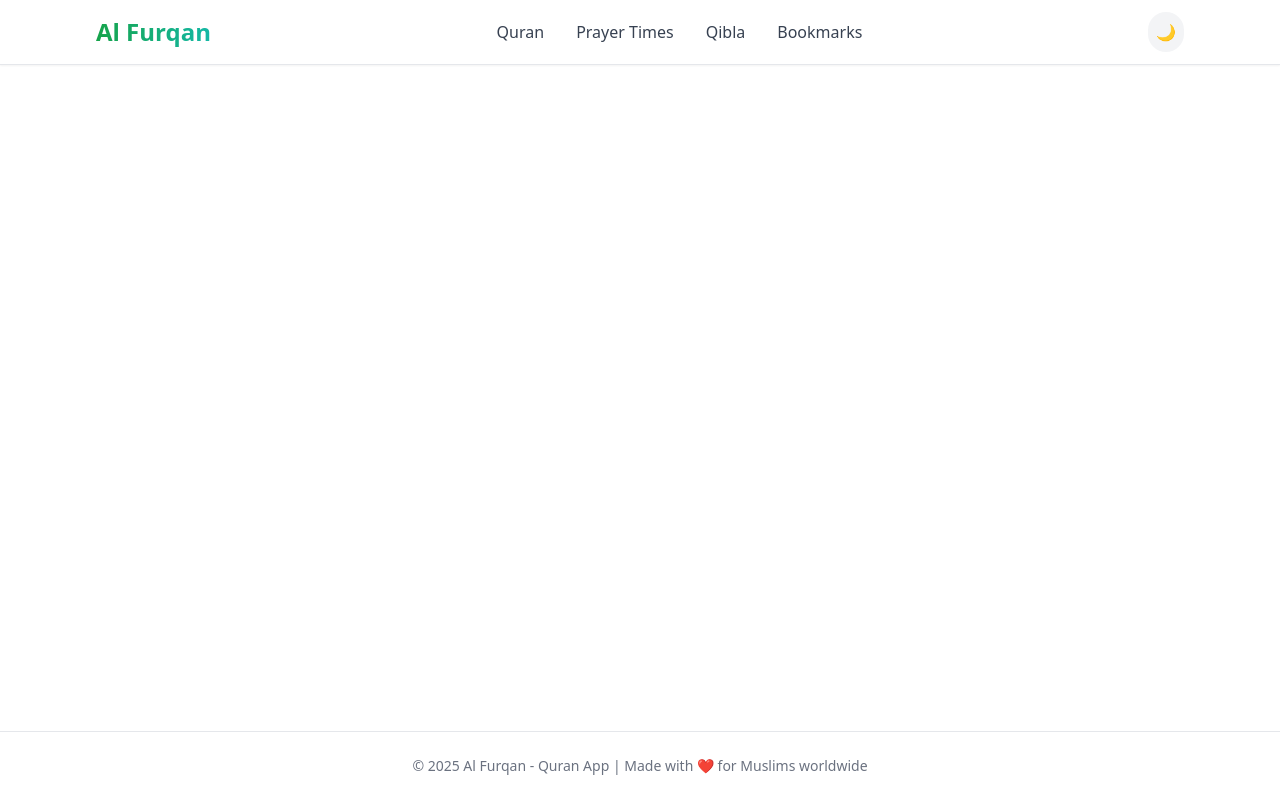
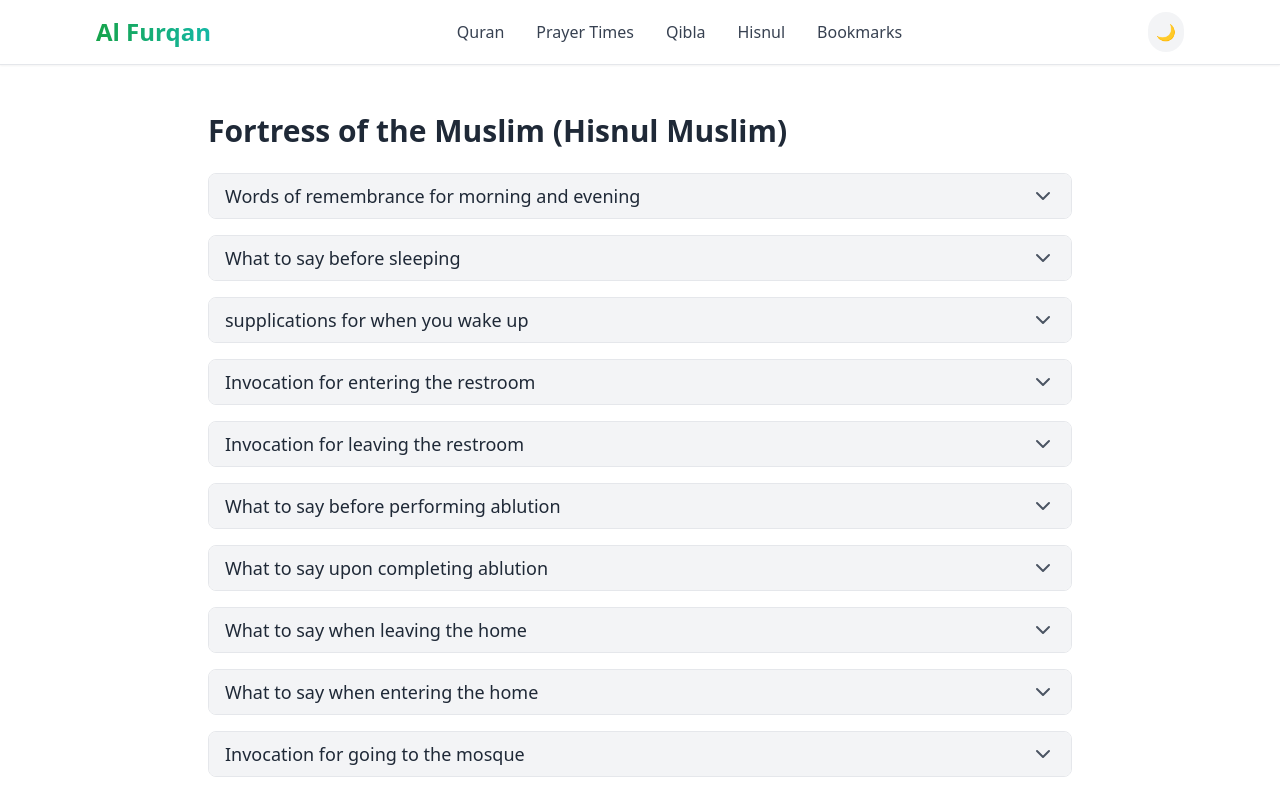
Before and after one commit to Masudthecloud/al-furqan, a React (Vite) app: page /hisnul in a window 1280 px wide. Shown: the top 791 px of the page. Built offline with nearby package versions, Linux system fonts and the light colour scheme; a web font is replaced by a local one.

Commit message:
Added Hisnul Mulsim

```diff
--- a/src/App.tsx
+++ b/src/App.tsx
@@ -4,6 +4,7 @@ import Home from "./pages/Home";
 import Quran from "./pages/Quran";
 import Prayer from "./pages/Prayer";
 import Qibla from "./pages/Qibla";
+import HisnulMuslim from "./pages/HisnulMuslim";
 import SurahDetail from "./pages/SurahDetail";
 import Bookmarks from "./pages/Bookmarks";
 import Footer from "./components/Footer";
@@ -19,6 +20,7 @@ function App() {
             <Route path="/quran" element={<Quran />} />
             <Route path="/prayer" element={<Prayer />} />
             <Route path="/qibla" element={<Qibla />} />
+            <Route path="/hisnul" element={<HisnulMuslim />} />
             <Route path="/bookmarks" element={<Bookmarks />} />
             <Route path="/quran/:id" element={<SurahDetail />} />
             <Route path="/surah/:id" element={<SurahDetail />} />
--- a/src/components/Header.tsx
+++ b/src/components/Header.tsx
@@ -37,6 +37,12 @@ export default function Header() {
               Qibla
             </Link>
             <Link
+              to="/hisnul"
+              className="text-gray-700 dark:text-gray-300 hover:text-green-600 dark:hover:text-green-400 transition-colors font-medium"
+            >
+              Hisnul
+            </Link>
+            <Link
               to="/bookmarks"
               className="text-gray-700 dark:text-gray-300 hover:text-green-600 dark:hover:text-green-400 transition-colors font-medium"
             >
--- /dev/null
+++ b/src/pages/HisnulMuslim.tsx
@@ -0,0 +1,112 @@
+import React, { useEffect, useState } from "react";
+import { ChevronDown, ChevronUp } from "lucide-react";
+// JSON from https://raw.githubusercontent.com/wafaaelmaandy/Hisn-Muslim-Json/master/husn_en.json
+import duaData from "../data/hisnulMuslim.json";
+
+interface Dua {
+  id: string;
+  arabic: string;
+  translation: string;
+  audioUrl?: string | null;
+}
+
+interface Category {
+  name: string;
+  duas: Dua[];
+}
+
+export default function HisnulMuslim() {
+  const [categories, setCategories] = useState<Category[]>([]);
+  const [expanded, setExpanded] = useState<Set<string>>(new Set());
+
+  useEffect(() => {
+    const rawCats = (duaData as any).English;
+    if (Array.isArray(rawCats)) {
+      const mapped: Category[] = rawCats.map((cat: any) => ({
+        name: cat.TITLE,
+        duas: Array.isArray(cat.TEXT)
+          ? cat.TEXT.map((d: any) => ({
+              id: d.ID.toString(),
+              arabic: d.ARABIC_TEXT,
+              translation: d.TRANSLATED_TEXT,
+              audioUrl: d.AUDIO || null,
+            }))
+          : [],
+      }));
+      setCategories(mapped);
+    }
+  }, []);
+
+  const toggleCategory = (name: string) => {
+    setExpanded(prev => {
+      const nxt = new Set(prev);
+      if (nxt.has(name)) nxt.delete(name);
+      else nxt.add(name);
+      return nxt;
+    });
+  };
+
+  return (
+    <div className="p-4 max-w-4xl mx-auto bg-white dark:bg-gray-900 min-h-[calc(100vh-80px)]">
+      <h1 className="text-3xl font-bold mb-6 text-gray-800 dark:text-gray-100">
+        Fortress of the Muslim (Hisnul Muslim)
+      </h1>
+
+      {categories.length ? (
+        <div className="space-y-4">
+          {categories.map((cat) => {
+            const isOpen = expanded.has(cat.name);
+            return (
+              <div
+                key={cat.name}
+                className="border border-gray-200 dark:border-gray-700 rounded-lg overflow-hidden"
+              >
+                <button
+                  onClick={() => toggleCategory(cat.name)}
+                  className="w-full flex items-center justify-between px-4 py-2 bg-gray-100 dark:bg-gray-800 hover:bg-gray-200 dark:hover:bg-gray-700 transition"
+                >
+                  <span className="text-lg font-medium text-gray-800 dark:text-gray-100">
+                    {cat.name}
+                  </span>
+                  {isOpen ? (
+                    <ChevronUp className="text-gray-600 dark:text-gray-300" />
+                  ) : (
+                    <ChevronDown className="text-gray-600 dark:text-gray-300" />
+                  )}
+                </button>
+                {isOpen && (
+                  <ul className="divide-y divide-gray-200 dark:divide-gray-700">
+                    {cat.duas.map((dua) => (
+                      <li
+                        key={dua.id}
+                        className="p-4 bg-gray-50 dark:bg-gray-800"
+                      >
+                        <p className="font-arabic text-xl mb-2 leading-relaxed text-gray-900 dark:text-gray-100">
+                          {dua.arabic}
+                        </p>
+                        <p className="text-gray-600 dark:text-gray-300 mb-2">
+                          {dua.translation}
+                        </p>
+                        {dua.audioUrl && (
+                          <audio
+                            src={dua.audioUrl}
+                            controls
+                            className="w-full mt-2"
+                          />
+                        )}
+                      </li>
+                    ))}
+                  </ul>
+                )}
+              </div>
+            );
+          })}
+        </div>
+      ) : (
+        <p className="text-center text-gray-500 dark:text-gray-400">
+          No supplications found.
+        </p>
+      )}
+    </div>
+  );
+}
--- a/src/pages/Home.tsx
+++ b/src/pages/Home.tsx
@@ -114,6 +114,33 @@ export default function Home() {
             </p>
           </Link>
 
+          {/* Hisnul Muslim */}
+          <Link
+            to="/hisnul"
+            className="group bg-white dark:bg-gray-800 rounded-lg shadow hover:shadow-md border border-gray-200 dark:border-gray-700 p-8 transition-all duration-200 hover:border-purple-300 dark:hover:border-purple-700"
+          >
+            <svg
+              xmlns="http://www.w3.org/2000/svg"
+              className="h-6 w-6 mb-5 text-purple-600 dark:text-purple-400 mx-auto"
+              fill="none"
+              viewBox="0 0 24 24"
+              stroke="currentColor"
+            >
+              <path
+                strokeLinecap="round"
+                strokeLinejoin="round"
+                strokeWidth={2}
+                d="M9 12l2 2 4-4m6 2a9 9 0 11-18 0 9 9 0 0118 0z"
+              />
+            </svg>
+            <h3 className="text-lg font-medium text-gray-800 dark:text-white mb-2 text-center">
+              Hisnul Muslim
+            </h3>
+            <p className="text-sm text-gray-600 dark:text-gray-400 text-center">
+              Daily du'as and adhkār
+            </p>
+          </Link>
+
           {/* Bookmarks */}
           <Link
             to="/bookmarks"
```
